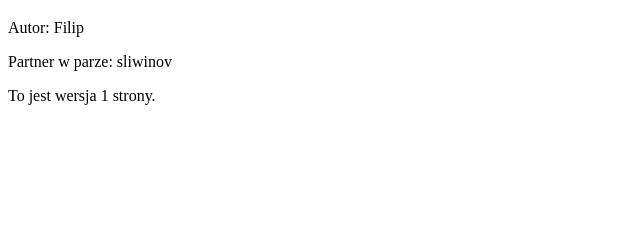
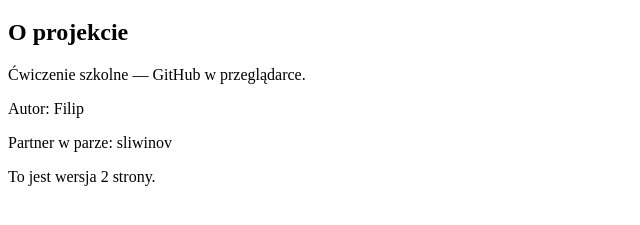
Before and after one commit to szymanov/strona-para-filip, a plain HTML site: page index.html in a window 1280 px wide. Shown: the part 61-286 px from the top of the page, without its empty margins (0-640 px from the left). Drawn offline with Linux system fonts and the light colour scheme.

Commit message:
Update page version from 1 to 2 in index.html
zmiana wersji z 1 na 2

```diff
--- a/index.html
+++ b/index.html
@@ -7,8 +7,10 @@
 </head>
 <body>
   <h1>Witaj na mojej stronie z GitHuba</h1>
+  <h2>O projekcie</h2>
+  <p>Ćwiczenie szkolne — GitHub w przeglądarce.</p>
   <p>Autor: Filip</p>
   <p>Partner w parze: sliwinov</p>
-  <p>To jest wersja 1 strony.</p>
+  <p>To jest wersja 2 strony.</p>
 </body>
 </html>
```
